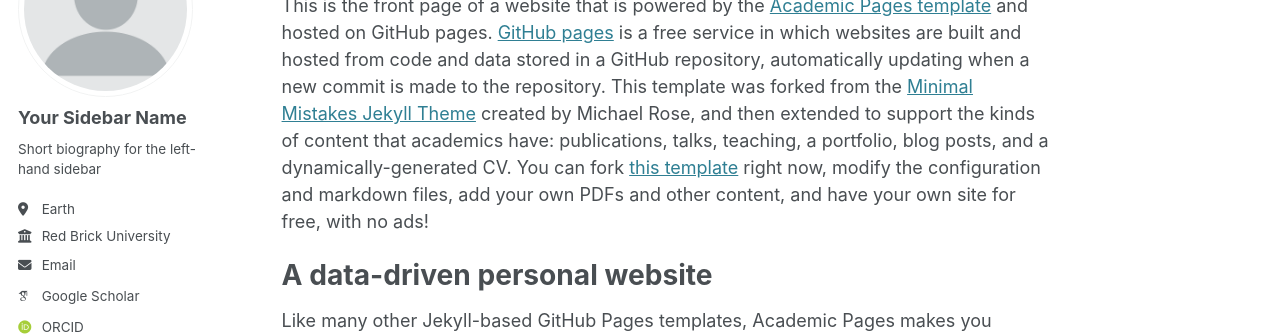
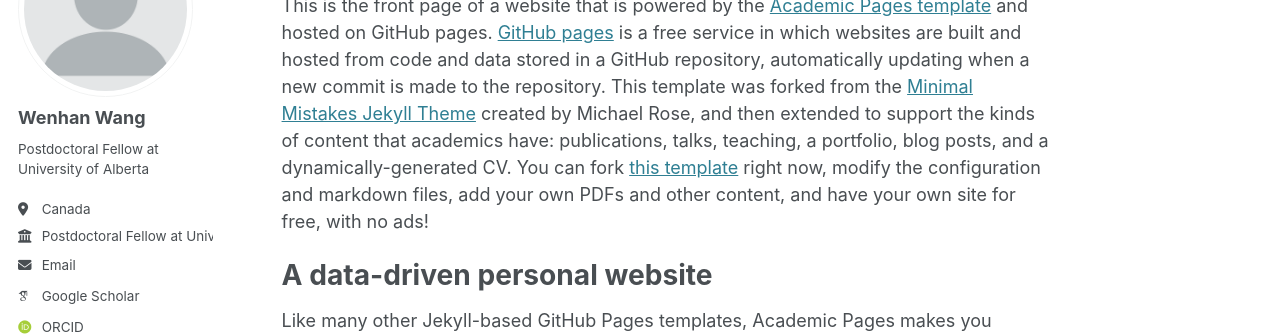
Before and after one commit to jacobwwh/jacobwwh.github.io, a Jekyll site: the page built from _pages/about.md, in a window 1280 px wide. Shown: the part 184-520 px from the top of the page. Built offline with Jekyll 4.4.1, drawn with Linux system fonts in a browser that asks for light colours; some web fonts are replaced.

Commit message:
Update _config.yml

```diff
--- a/_config.yml
+++ b/_config.yml
@@ -22,13 +22,13 @@ repository               : "academicpages/academicpages.github.io"
 author:
   # Biographic information
   avatar           : "profile.png"
-  name             : "Your Sidebar Name"
+  name             : "Wenhan Wang"
   pronouns         : # example: "she/her"
-  bio              : "Short biography for the left-hand sidebar"
-  location         : "Earth"
-  employer         : "Red Brick University"
+  bio              : "Postdoctoral Fellow at University of Alberta"
+  location         : "Canada"
+  employer         : "Postdoctoral Fellow at University of Alberta"
   uri              : # URL
-  email            : "none@example.org"
+  email            : "wenhan12@ualberta.ca"
 
   # Academic websites
   arxiv            : # URL - Update with the correct link to your profile
```
